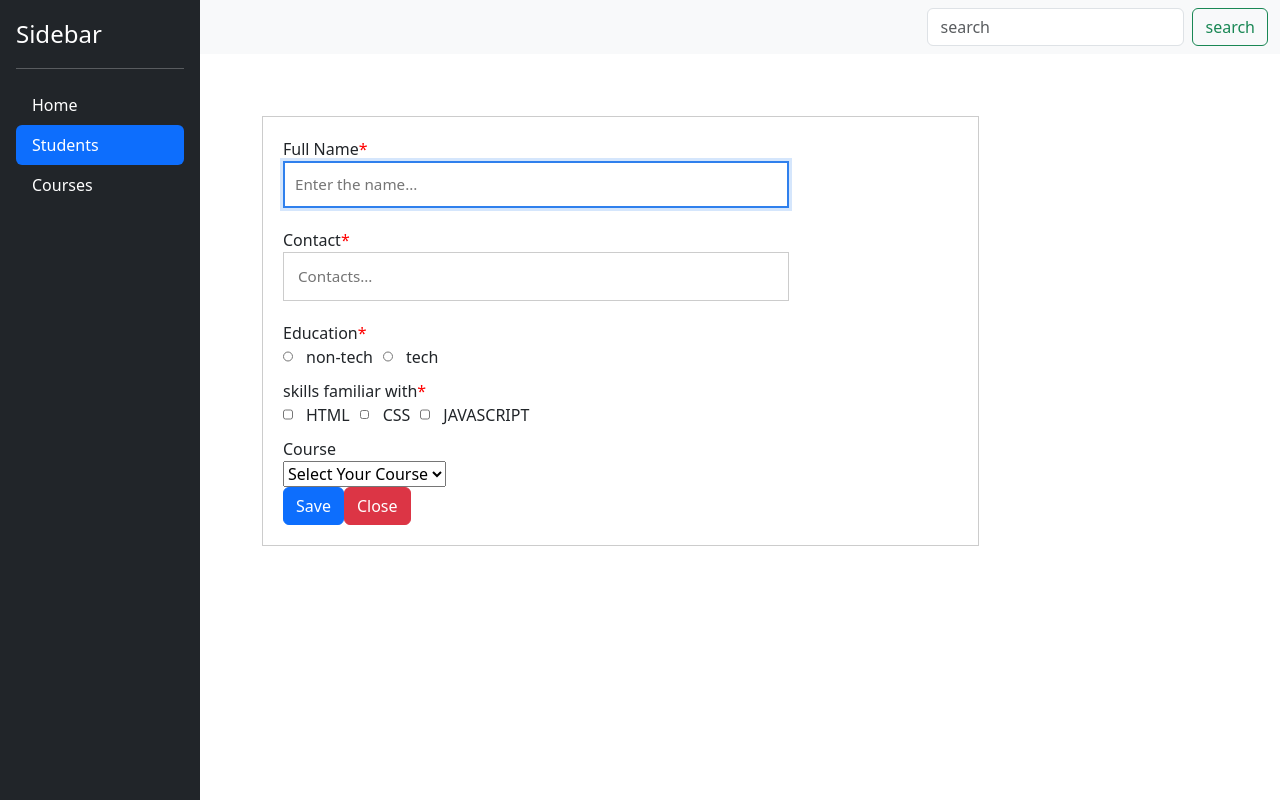
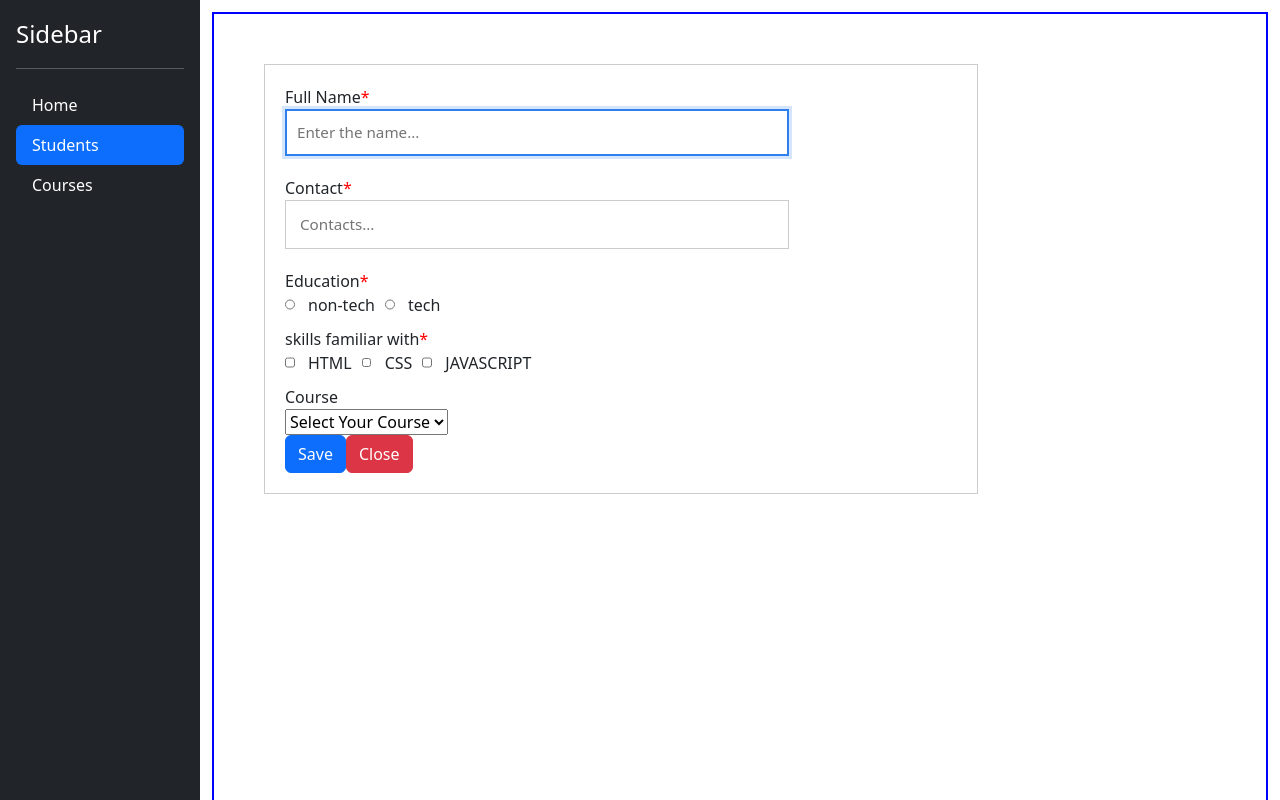
Before and after one commit to BivinSG/my-todo-app-git, a React (Vite) app: page /students/add-student in a window 1280 px wide. Shown: the top 800 px of the page. Built offline with nearby package versions, Linux system fonts and the light colour scheme.

Commit message:
application of hash property in useLocation hook.

```diff
--- a/src/Pages/Add_Update_Students.jsx
+++ b/src/Pages/Add_Update_Students.jsx
@@ -7,7 +7,8 @@ import useAppContext from "../hooks/useAppContext";
 import { useLocation, useNavigate } from "react-router-dom";
 
 const Add_Update_Students = () => {
-  const { state } = useLocation();
+  const { state, hash } = useLocation();
+  const sectionRef = useRef();
   const { student } = state || {};
   const { dispatch } = useAppContext();
   const navigate = useNavigate();
@@ -80,6 +81,13 @@ const Add_Update_Students = () => {
     }
   }, [student]);
 
+  useEffect(() => {
+    const element = sectionRef.current;
+    if (element) {
+      element.scrollIntoView({ behavior: "smooth" });
+    }
+  }, [])
+
   const handleSave = useCallback(() => {
     if (validateFormValues()) {
       if (formValues?.id) {
@@ -99,7 +107,13 @@ const Add_Update_Students = () => {
 
   return (
     <main className="main">
-      <div style={{ padding: "50px" }}>
+      <div
+        style={{
+          padding: "50px",
+          minHeight: "200vh",
+          border: "2px solid blue",
+        }}
+      >
         <div
           style={{
             maxWidth: "75%",
@@ -174,6 +188,9 @@ const Add_Update_Students = () => {
           </button>
         </div>
       </div>
+      <section ref={sectionRef} id="student-details" style={{ minHeight: "200vh", border: "2px solid blue" }}>
+        Student Details
+      </section>
     </main>
   );
 };
--- a/src/Pages/ManageStudents.jsx
+++ b/src/Pages/ManageStudents.jsx
@@ -9,8 +9,6 @@ import Table from "../components/Table";
 import { Outlet, useLocation, useNavigate } from "react-router-dom";
 
 const ManageStudents = function ListInput() {
-  const location = useLocation();
-  console.log(location);
   const navigate = useNavigate();
   const { state, dispatch } = useAppContext();
   const { students } = state;
@@ -45,7 +43,7 @@ const ManageStudents = function ListInput() {
 
   const handleEdit = (studentId) => {
     const updatedStudent = students.find((std) => std.id === studentId);
-    navigate(`/students/edit-student`, { state: { student: updatedStudent } });
+    navigate(`/students/edit-student#student-details`, { state: { student: updatedStudent } });
     // setFormValues(updateStudent);
   };
   const handleDelete = (studentId) => {
--- a/src/components/Layout/index.jsx
+++ b/src/components/Layout/index.jsx
@@ -8,7 +8,7 @@ const Layout = () => {
   return (
     <>
       <Sidebar  />
-      <Header />
+      {/* <Header /> */}
       <Outlet />
     </>
   );
```
